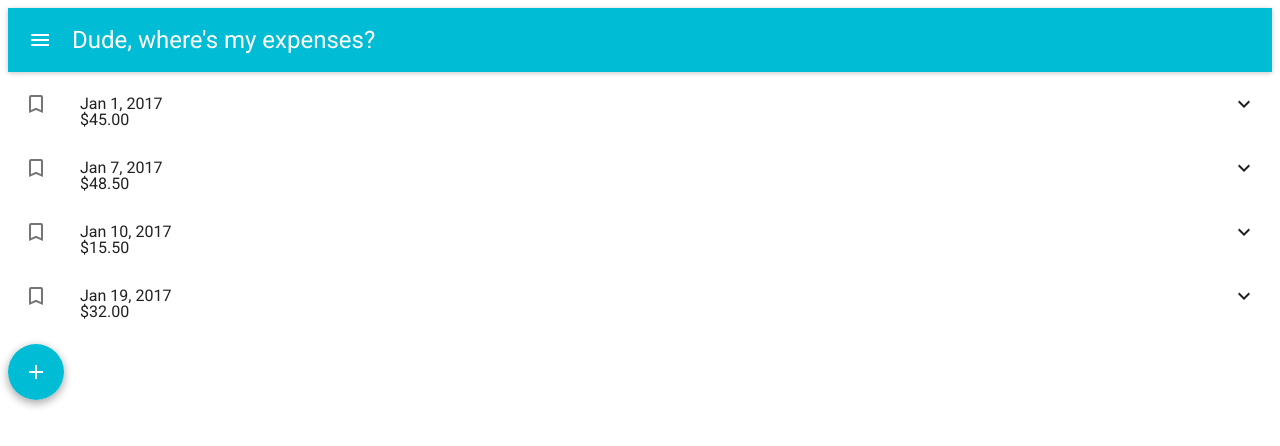
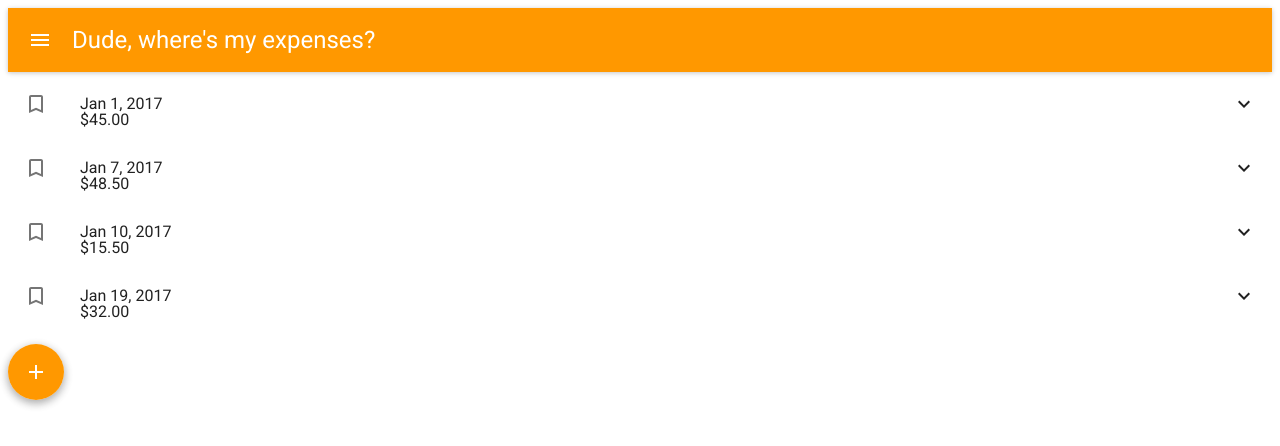
Before and after one commit to gkats/dude-expenses-frontend, a React app: page / in a window 1280 px wide. Shown: the top 446 px of the page. Built offline with nearby package versions, Linux system fonts and the light colour scheme; what react-tap-event-plugin would draw is missing.

Commit message:
Added a custom theme

```diff
--- a/src/components/App.jsx
+++ b/src/components/App.jsx
@@ -1,10 +1,12 @@
 import React from 'react';
 import MuiThemeProvider from 'material-ui/styles/MuiThemeProvider';
+import getMuiTheme from 'material-ui/styles/getMuiTheme';
 import AppBar from 'material-ui/AppBar';
+import AppTheme from '../theme';
 import ExpensesContainer from './ExpensesContainer';
 
 const App = () => (
-  <MuiThemeProvider>
+  <MuiThemeProvider muiTheme={getMuiTheme(AppTheme)}>
     <div>
       <AppBar title="Dude, where's my expenses?" />
       <ExpensesContainer />
--- /dev/null
+++ b/src/theme.js
@@ -0,0 +1,7 @@
+import { orange500 } from 'material-ui/styles/colors';
+
+export default Object.freeze({
+  palette: {
+    primary1Color: orange500
+  }
+});
```
